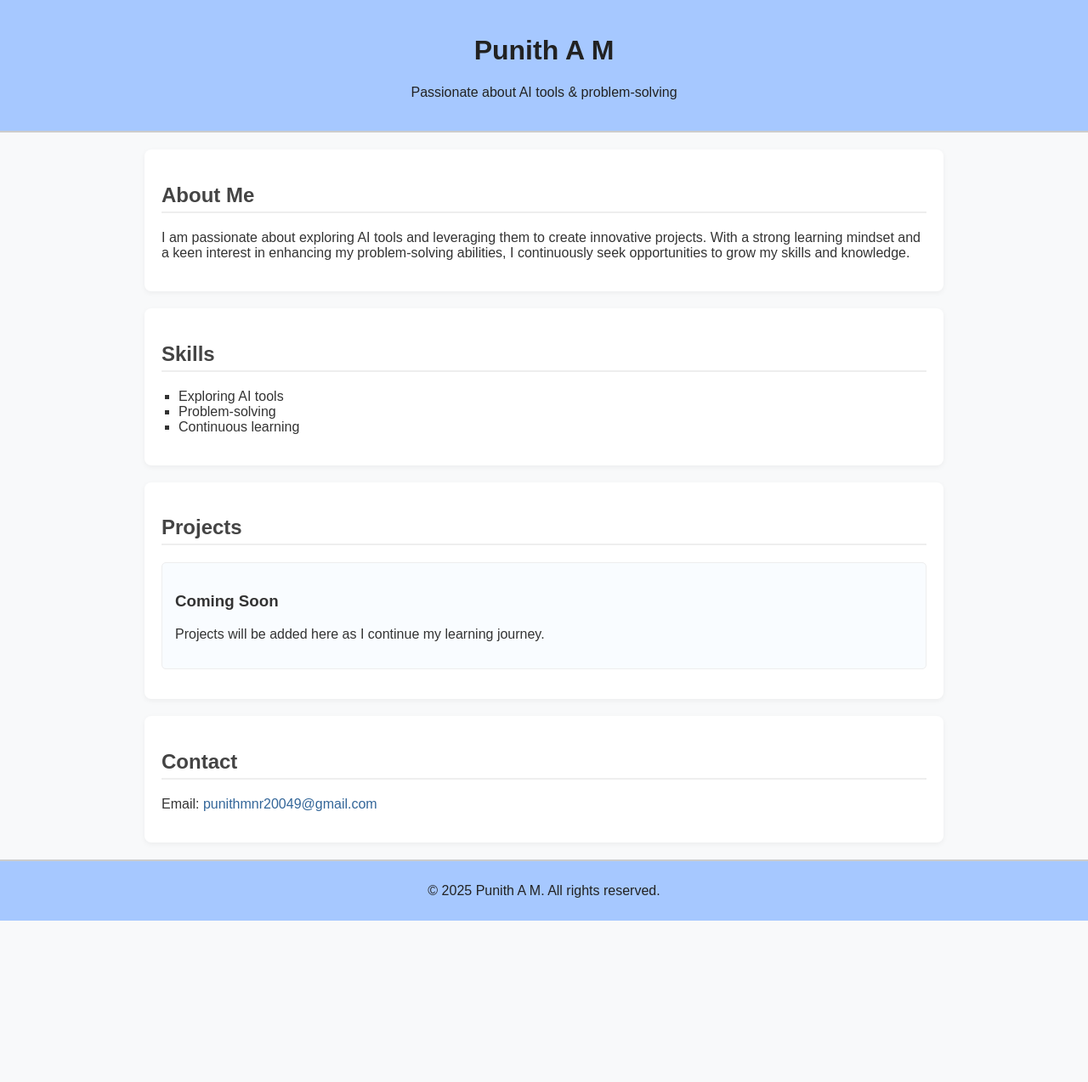
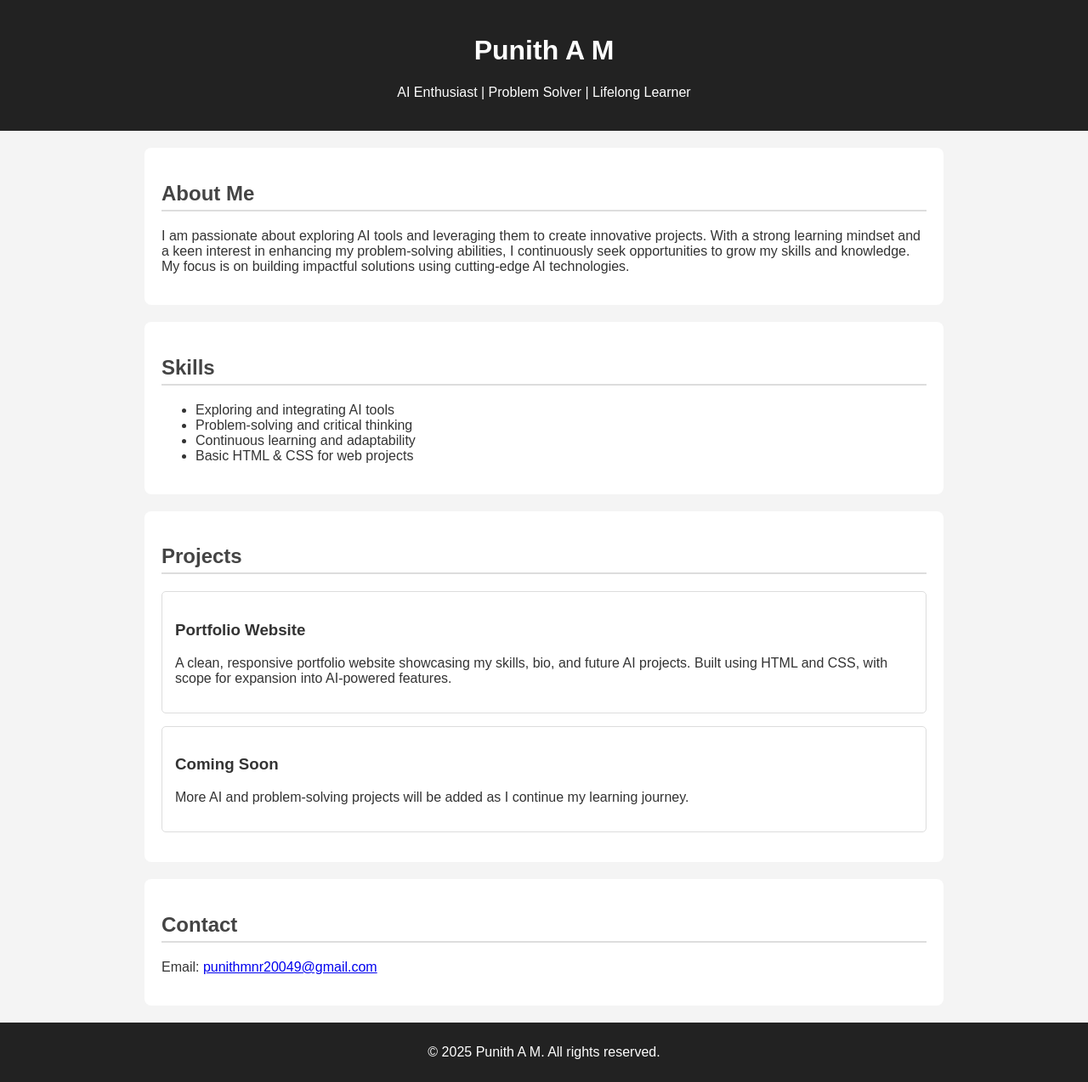
Before and after one commit to Puni817/My-Portfolio, a plain HTML site: page index.html in a window 1280 px wide. Shown: the whole page at 85% size. Before the commit the page ends 1084 px from the top, so only its background shows below. Drawn offline with Linux system fonts and the light colour scheme.

Commit message:
Updated portfolio 3.0 design

```diff
--- a/index.html
+++ b/index.html
@@ -9,15 +9,14 @@
             font-family: Arial, sans-serif;
             margin: 0;
             padding: 0;
-            background-color: #f8f9fa;
+            background-color: #f4f4f4;
             color: #333;
         }
         header {
-            background-color: #a6c8ff; /* Mild pastel blue */
-            color: #222;
+            background-color: #222;
+            color: white;
             padding: 20px;
             text-align: center;
-            border-bottom: 2px solid #ccc;
         }
         section {
             padding: 20px;
@@ -26,38 +25,24 @@
             background: white;
             margin-top: 20px;
             border-radius: 8px;
-            box-shadow: 0px 2px 6px rgba(0,0,0,0.05);
         }
         h2 {
             color: #444;
-            border-bottom: 2px solid #eee;
+            border-bottom: 2px solid #ddd;
             padding-bottom: 5px;
         }
         .project {
-            border: 1px solid #eee;
+            border: 1px solid #ddd;
             padding: 15px;
             border-radius: 5px;
             margin-bottom: 15px;
-            background-color: #f9fcff; /* very light blue */
-        }
-        ul {
-            list-style-type: square;
-            padding-left: 20px;
         }
         footer {
             text-align: center;
             padding: 10px;
             margin-top: 20px;
-            background-color: #a6c8ff;
-            color: #222;
-            border-top: 2px solid #ccc;
-        }
-        a {
-            color: #336699;
-            text-decoration: none;
-        }
-        a:hover {
-            text-decoration: underline;
+            background-color: #222;
+            color: white;
         }
     </style>
 </head>
@@ -65,28 +50,33 @@
 
 <header>
     <h1>Punith A M</h1>
-    <p>Passionate about AI tools & problem-solving</p>
+    <p>AI Enthusiast | Problem Solver | Lifelong Learner</p>
 </header>
 
 <section>
     <h2>About Me</h2>
-    <p>I am passionate about exploring AI tools and leveraging them to create innovative projects. With a strong learning mindset and a keen interest in enhancing my problem-solving abilities, I continuously seek opportunities to grow my skills and knowledge.</p>
+    <p>I am passionate about exploring AI tools and leveraging them to create innovative projects. With a strong learning mindset and a keen interest in enhancing my problem-solving abilities, I continuously seek opportunities to grow my skills and knowledge. My focus is on building impactful solutions using cutting-edge AI technologies.</p>
 </section>
 
 <section>
     <h2>Skills</h2>
     <ul>
-        <li>Exploring AI tools</li>
-        <li>Problem-solving</li>
-        <li>Continuous learning</li>
+        <li>Exploring and integrating AI tools</li>
+        <li>Problem-solving and critical thinking</li>
+        <li>Continuous learning and adaptability</li>
+        <li>Basic HTML & CSS for web projects</li>
     </ul>
 </section>
 
 <section>
     <h2>Projects</h2>
     <div class="project">
+        <h3>Portfolio Website</h3>
+        <p>A clean, responsive portfolio website showcasing my skills, bio, and future AI projects. Built using HTML and CSS, with scope for expansion into AI-powered features.</p>
+    </div>
+    <div class="project">
         <h3>Coming Soon</h3>
-        <p>Projects will be added here as I continue my learning journey.</p>
+        <p>More AI and problem-solving projects will be added as I continue my learning journey.</p>
     </div>
 </section>
 
```
